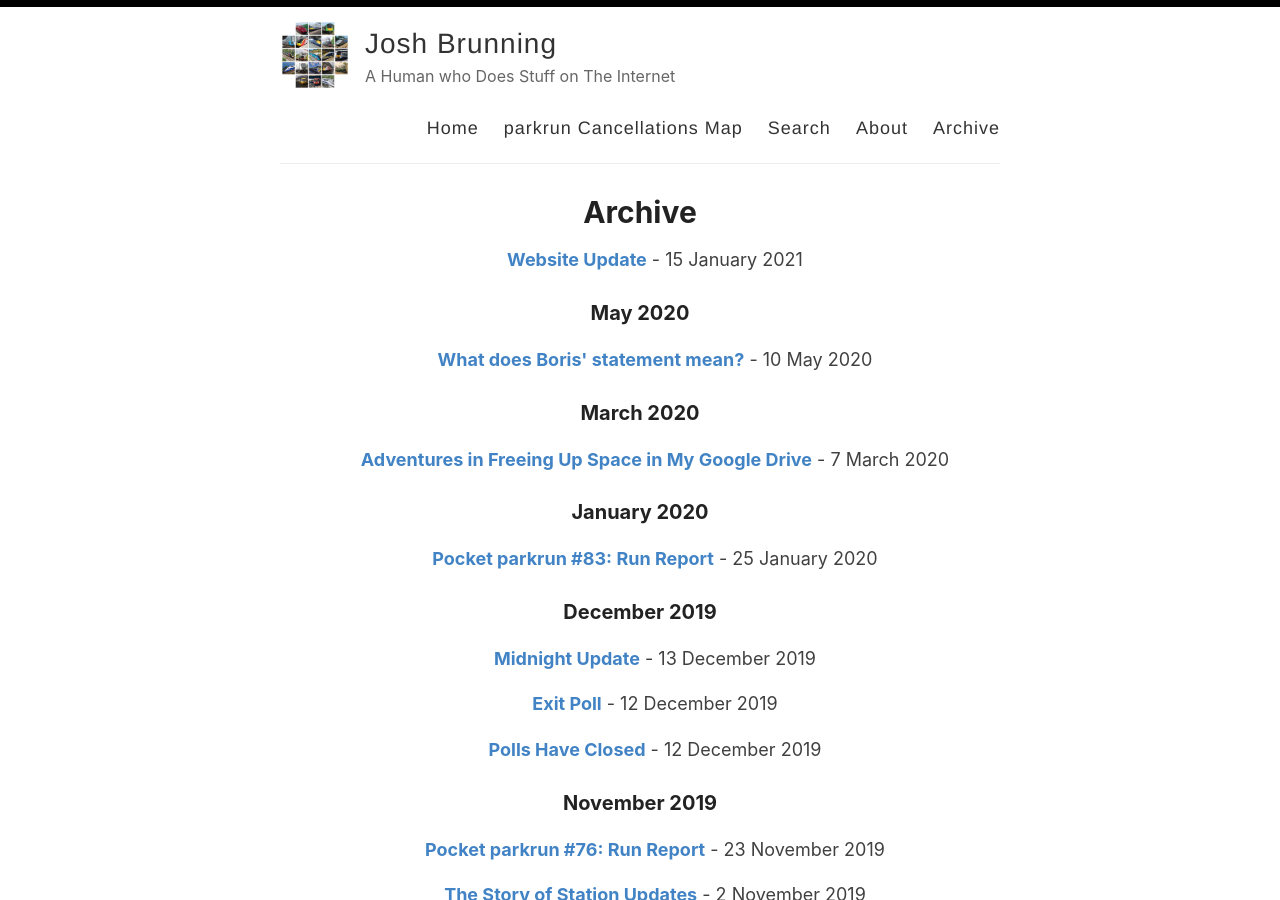
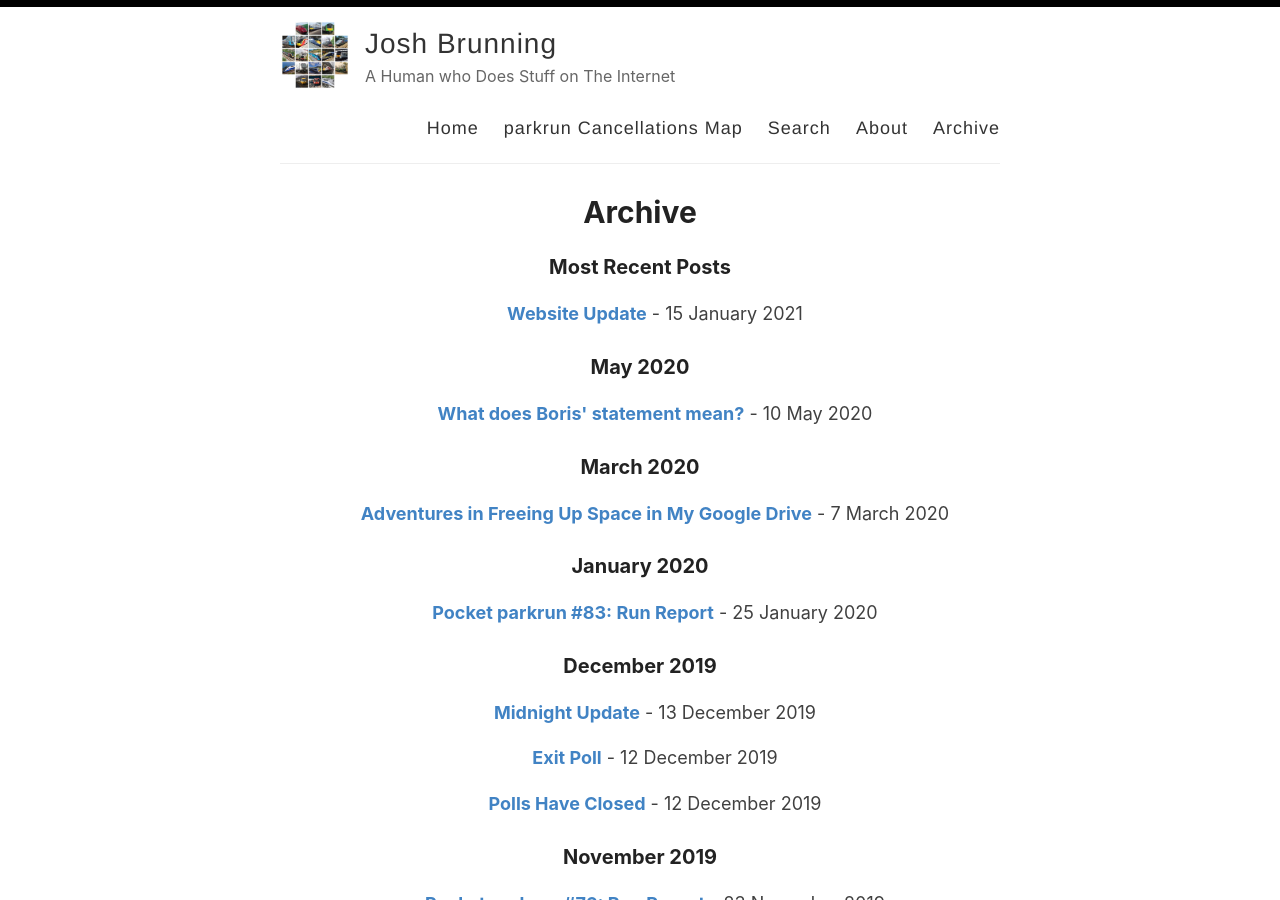
Before and after one commit to josh-justjosh/blog, a Jekyll site: the page built from _pages/archive.md, in a window 1280 px wide and 900 px high. Built offline with Jekyll 4.4.1, drawn with Linux system fonts in a browser that asks for light colours.

Commit message:
Update archive.md

```diff
--- a/_pages/archive.md
+++ b/_pages/archive.md
@@ -7,6 +7,7 @@
 
 <div id="archives">
   <section id="archive">
+     <h3>Most Recent Posts</h3>
       {%for post in site.posts %}
       {% unless post.next %}
       <ul class="this">
@@ -22,5 +23,6 @@
           <p><center><b><a href="{{ site.baseurl }}{{ post.url }}">{% if post.title and post.title != "" %}{{post.title}}{% else %}{{post.excerpt |strip_html}}{%endif%}</a></b> - {% if post.date and post.date != "" %}{{ post.date | date: "%e %B %Y" }}{%endif%}</center></p>
           {% endfor %}
       </ul>
+    <h3>Oldest Posts</h3>
   </section>
 </div>
```
